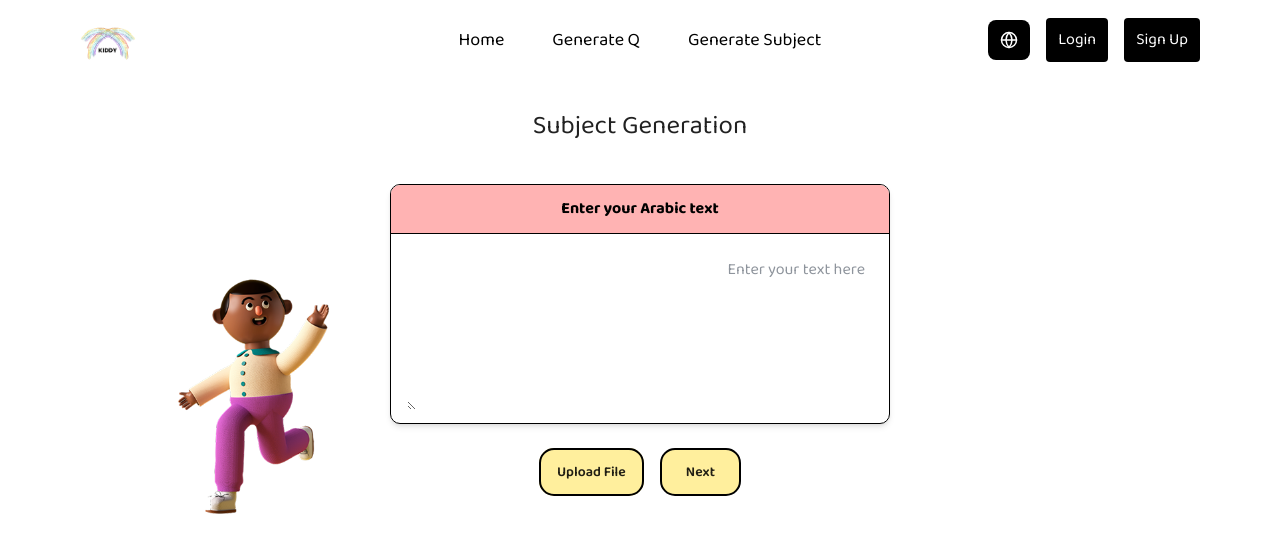
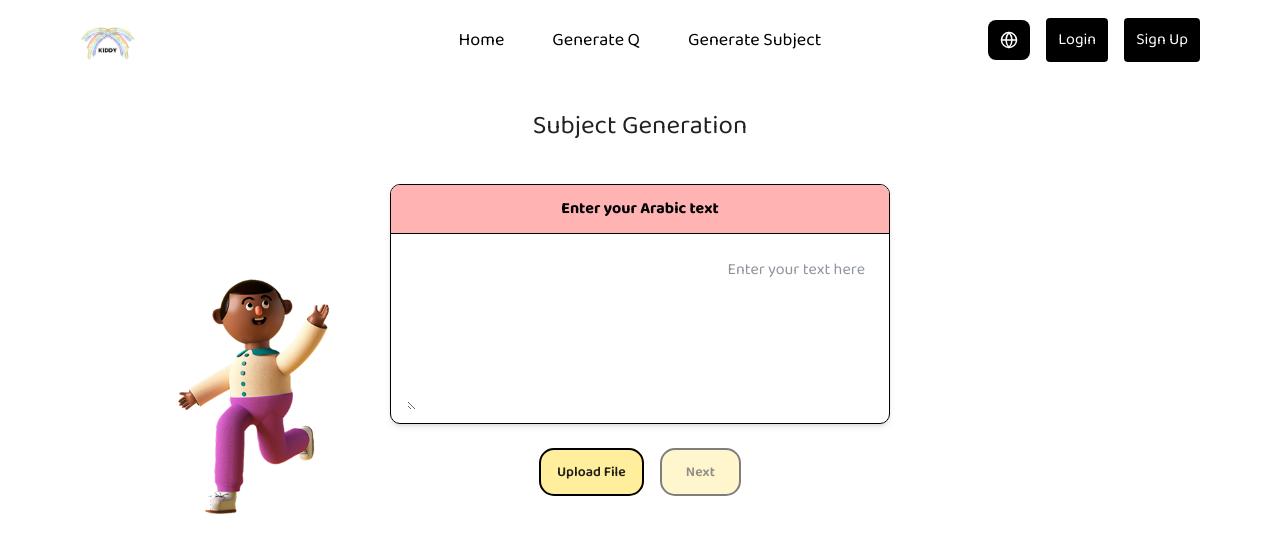
Before and after one commit to lynlyna04/AQG, a React (Vite) app in the folder QG/: page /generate-subject in a window 1280 px wide. Shown: the top 552 px of the page. Built offline with nearby package versions, Linux system fonts and the light colour scheme.

Commit message:
changed the next button and the segmentation logic

```diff
--- a/QG/src/Subjectone.jsx
+++ b/QG/src/Subjectone.jsx
@@ -8,6 +8,8 @@ function Subjectone() {
   const { language } = useLanguage();
     const [inputText, setInputText] = useState("");
     const navigate = useNavigate();
+    const [isLoading, setIsLoading] = useState(false);
+    const isArabic = language === 'ar';
 
   const handleInputChange = (event) => {
     setInputText(event.target.value);
@@ -48,6 +50,7 @@ function Subjectone() {
     };
 
     const handleNext = async () => {
+        setIsLoading(true);
         try {
           const response = await fetch("http://localhost:5000/generate-subject", {
             method: "POST",
@@ -70,6 +73,7 @@ function Subjectone() {
           }
         } catch (error) {
           console.error("Failed to fetch subject options:", error);
+          setIsLoading(false);
         }
       };
 
@@ -121,9 +125,10 @@ function Subjectone() {
 
                   <button
             onClick={handleNext}
-            className="bg-[#FFEF9D] cursor-pointer text-[14px] font-semibold border-2 border-black px-6 py-2 rounded-[15px] hover:bg-[#FFE768]"
+            disabled={isLoading || !inputText.trim()}
+            className={`bg-[#FFEF9D] text-[14px] font-semibold border-2 border-black px-6 py-2 rounded-[15px] ${isLoading || !inputText.trim() ? 'opacity-50 cursor-not-allowed' : 'hover:bg-[#FFE768] cursor-pointer'}`}
           >
-            {language === 'ar' ? 'التالي' : 'Next'}
+            {isLoading ? (isArabic ? 'جاري المعالجة...' : 'Processing...') : (isArabic ? 'التالي' : 'Next')}
           </button>
         </div>
 
```
Also changed, not shown: 1 other file (tests, documents, lock files or other folders).
